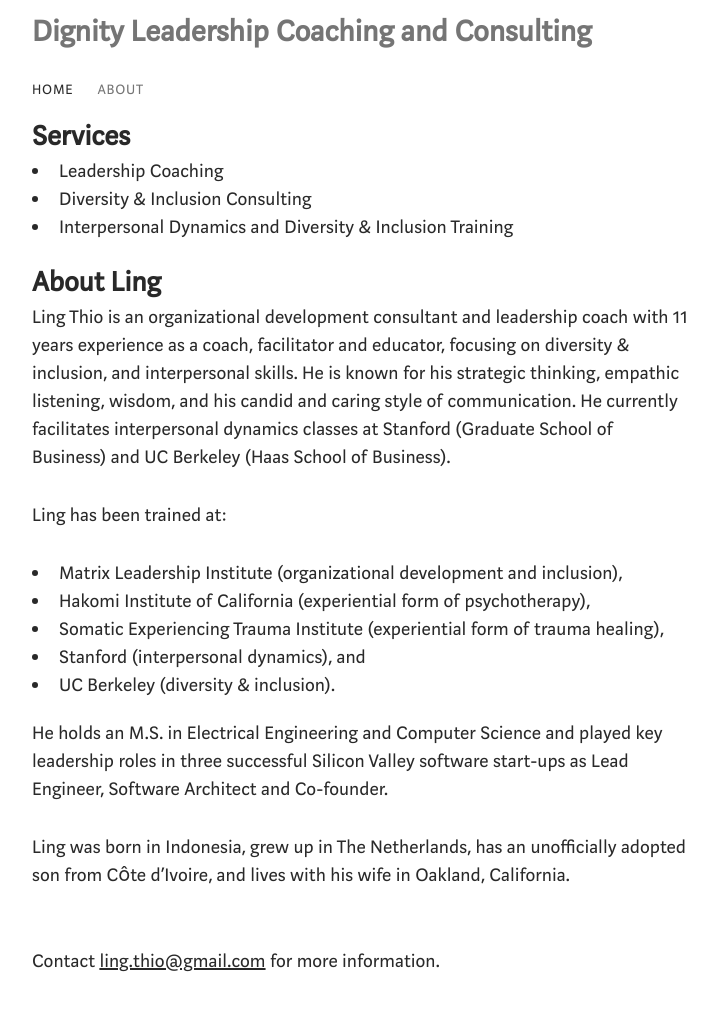
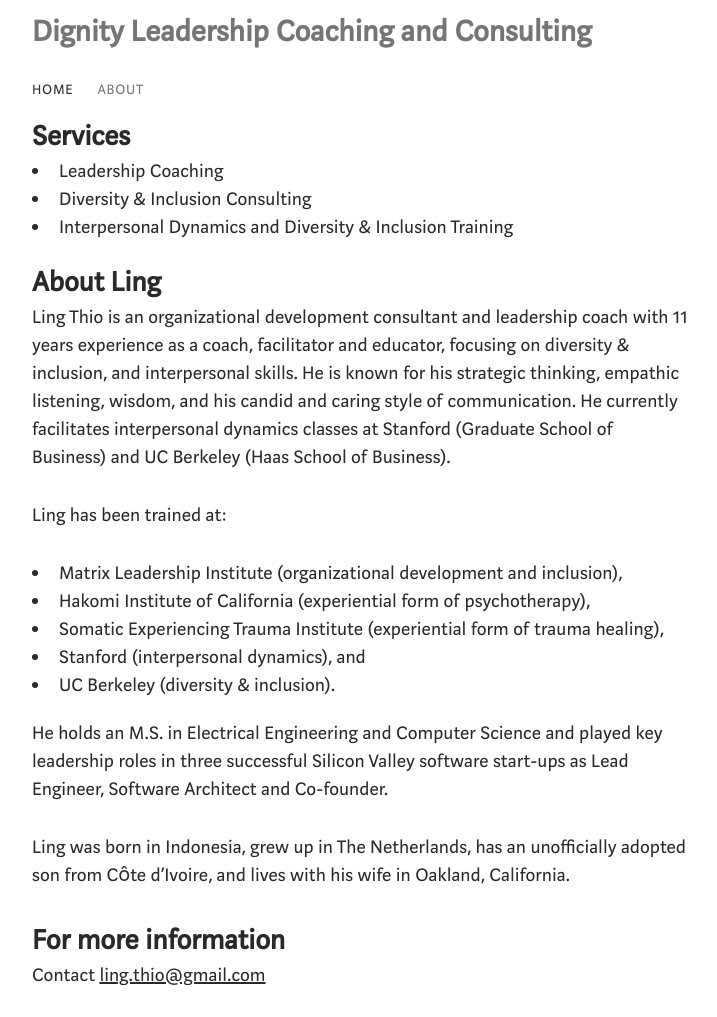
Before and after one commit to lingthio/dignitycoaching.com, a Jekyll site: the page built from docs/index.md, in a window 1280 px wide. Shown: the whole page, without its empty margins (92-809 px from the left). Built offline with Jekyll 4.4.1, drawn with Linux system fonts in a browser that asks for light colours; our own code applies the rules of GitHub Pages for plain Markdown files; part of the change alters nothing that is shown.

```diff
--- a/docs/_layouts/default.html
+++ b/docs/_layouts/default.html
@@ -76,7 +76,7 @@
                   {{ content }}
 
 <!-- Obfuscated email address -->
-<br/>
+<h2>For more information</h2>
 Contact
 <script type="text/javascript" language="javascript">
 <!--
@@ -101,7 +101,7 @@ Contact
 document.write("<a href='mailto:"+link+"'>"+link+"</a>")
 }
 </script>
-for more information.<br/><br/>
+<br/><br/>
 
                 </div>
 
```
